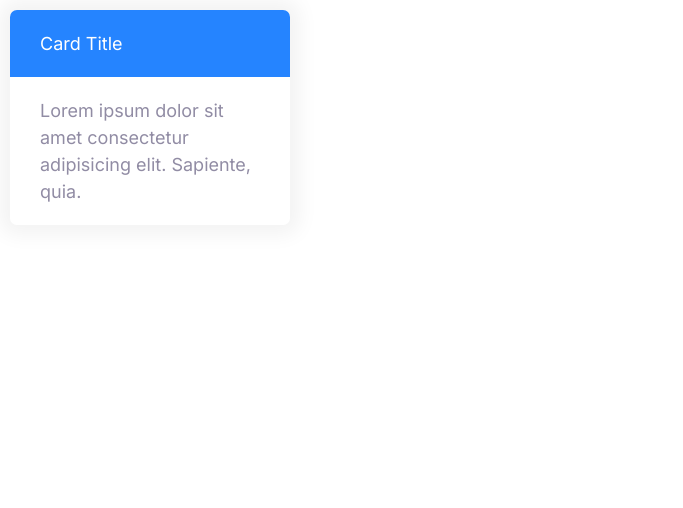
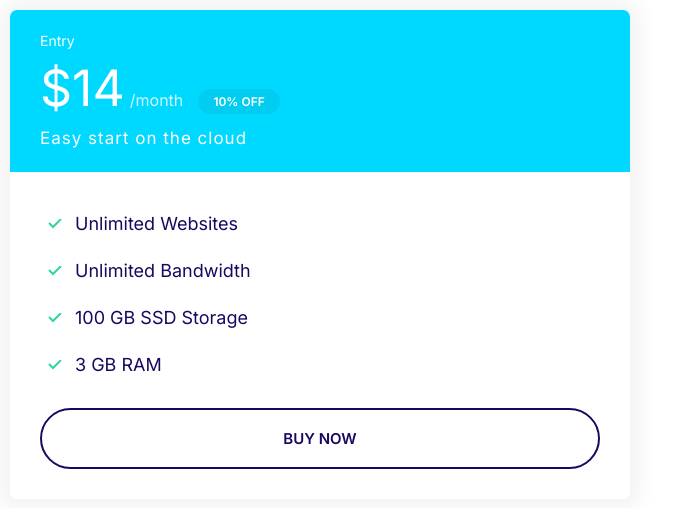
Before and after one commit to eyosolutions/hostify, a plain HTML site: page index.html in a window 1280 px wide. Shown: the whole page, without its empty margins (0-683 px from the left). Drawn offline with Linux system fonts and the light colour scheme.

Commit message:
Build plans component

```diff
--- a/css/styles.css
+++ b/css/styles.css
@@ -11,7 +11,7 @@ Modifier naming e.g card--primary or card-container--primary */
   --color-body: #918ca4;
   --color-border: #ccc;
   --border-radius: 30px;
-  --white-text: #fff;
+  --color-text: #fff;
 }
 
 *,
@@ -118,16 +118,17 @@ a {
 /* BEM Modifier defined */
 .badge--primary {
   background: var(--color-primary);
-  color: var(--white-text);
+  color: var(--color-text);
 }
 
 .badge--secondary {
   background: var(--color-secondary);
-  color: var(--white-text);
+  color: var(--color-text);
 }
 
 .badge--small {
   font-size: 1.6rem;
+  padding: 0.5rem 1.5rem;
 }
 
 @media screen and (min-width: 1024px) {
@@ -204,7 +205,7 @@ a {
 
 .btn--primary {
   background: var(--color-primary);
-  color: var(--white-text);
+  color: var(--color-text);
 }
 
 .btn--primary:hover {
@@ -213,7 +214,7 @@ a {
 
 .btn--secondary {
   background: var(--color-secondary);
-  color: var(--white-text);
+  color: var(--color-text);
 }
 
 .btn--secondary:hover {
@@ -222,7 +223,7 @@ a {
 
 .btn--accent {
   background: var(--color-accent);
-  color: var(--white-text);
+  color: var(--color-text);
 }
 
 .btn--accent:hover {
@@ -237,7 +238,7 @@ a {
 
 .btn--outline:hover {
   background: var(--color-headings);
-  color: var(--white-text);
+  color: var(--color-text);
 }
 
 .btn--block {
@@ -301,10 +302,62 @@ a {
 
 .card--primary .card__header {
   background: var(--color-primary);
-  color: var(--white-text);
+  color: var(--color-text);
 }
 
 .card--secondary .card__header {
   background: var(--color-secondary);
-  color: var(--white-text);
+  color: var(--color-text);
 }
+
+.card--secondary .badge--secondary {
+  background: #02cdf1;
+}
+
+/* PLANS */
+.plan__name {
+  color: var(--color-text);
+  margin: 0;
+  font-size: 2.4rem;
+  font-weight: 500;
+}
+
+.plan__price {
+  font-size: 6rem;
+}
+
+.plan__billing-cycle {
+  font-size: 2.4rem;
+  font-weight: 300;
+  opacity: 0.8;
+  margin-right: 1rem;
+}
+
+.plan__description {
+  font-size: 2rem;
+  font-weight: 300;
+  letter-spacing: 1px;
+  display: block;
+}
+
+.plan .list__item {
+  margin-bottom: 2rem;
+}
+
+@media screen and (min-width: 1024px) {
+  .plan__name {
+    font-size: 1.4rem;
+  }
+
+  .plan__price {
+    font-size: 5rem;
+  }
+
+  .plan__billing-cycle {
+    font-size: 1.6rem;
+  }
+
+  .plan__description {
+    font-size: 1.7rem;
+  }
+}
--- a/index.html
+++ b/index.html
@@ -15,12 +15,25 @@
     <link rel="stylesheet" href="./css/styles.css" />
   </head>
   <body>
-    <div style="width: 30rem; padding: 1rem">
-      <div class="card card--primary">
-        <header class="card__header">Card Title</header>
-        <div class="card__body">
-          Lorem ipsum dolor sit amet consectetur adipisicing elit. Sapiente,
-          quia.
+    <div style="width: 50%; padding: 1rem">
+      <div class="plan">
+        <div class="card card--secondary">
+          <header class="card__header">
+            <h3 class="plan__name">Entry</h3>
+            <span class="plan__price">$14</span>
+            <span class="plan__billing-cycle">/month</span>
+            <span class="badge badge--secondary badge--small">10% OFF</span>
+            <span class="plan__description">Easy start on the cloud</span>
+          </header>
+          <div class="card__body">
+            <ul class="list list--tick">
+              <li class="list__item">Unlimited Websites</li>
+              <li class="list__item">Unlimited Bandwidth</li>
+              <li class="list__item">100 GB SSD Storage</li>
+              <li class="list__item">3 GB RAM</li>
+            </ul>
+            <button class="btn btn--outline btn--block">Buy Now</button>
+          </div>
         </div>
       </div>
     </div>
```
Also changed, not shown: components/plans.html (added, +20 -0 lines).
